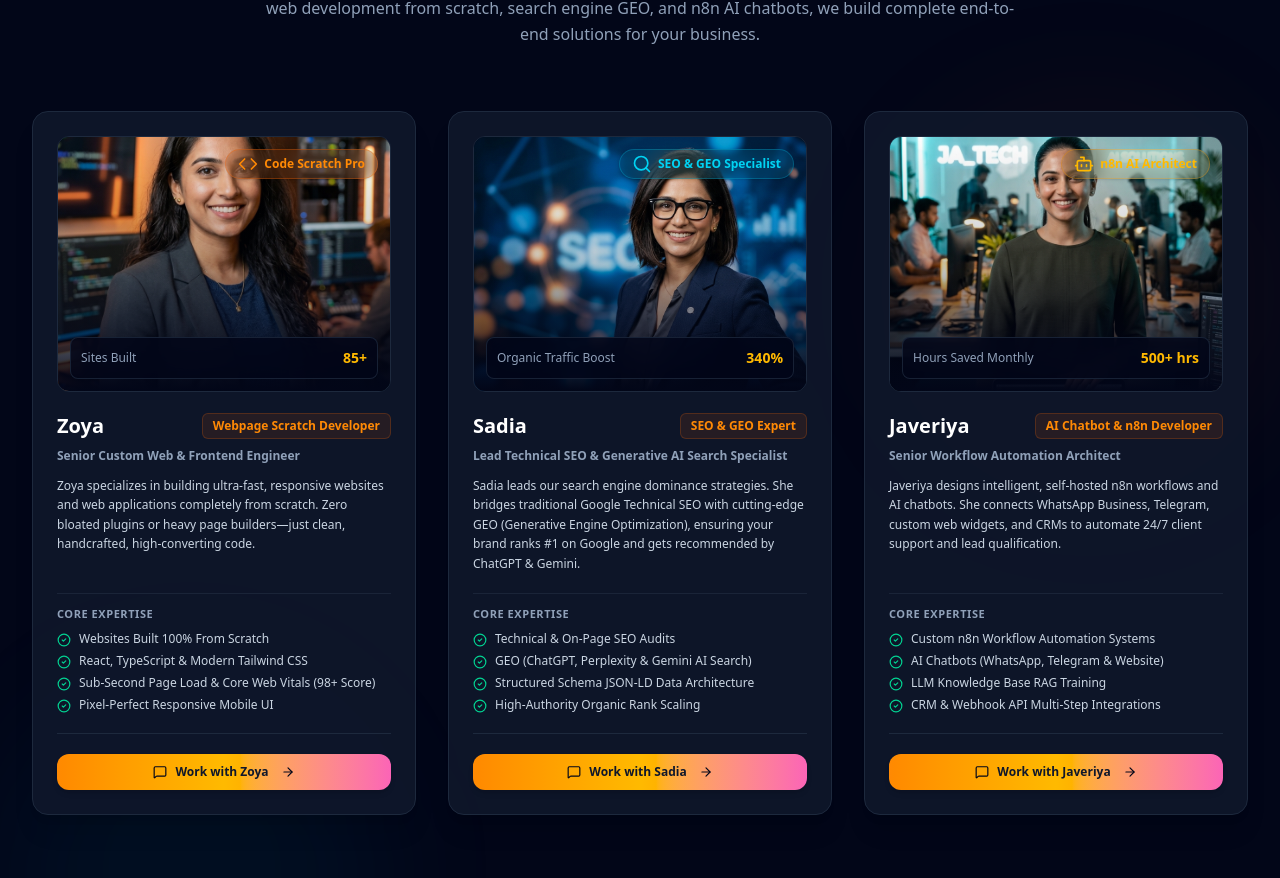
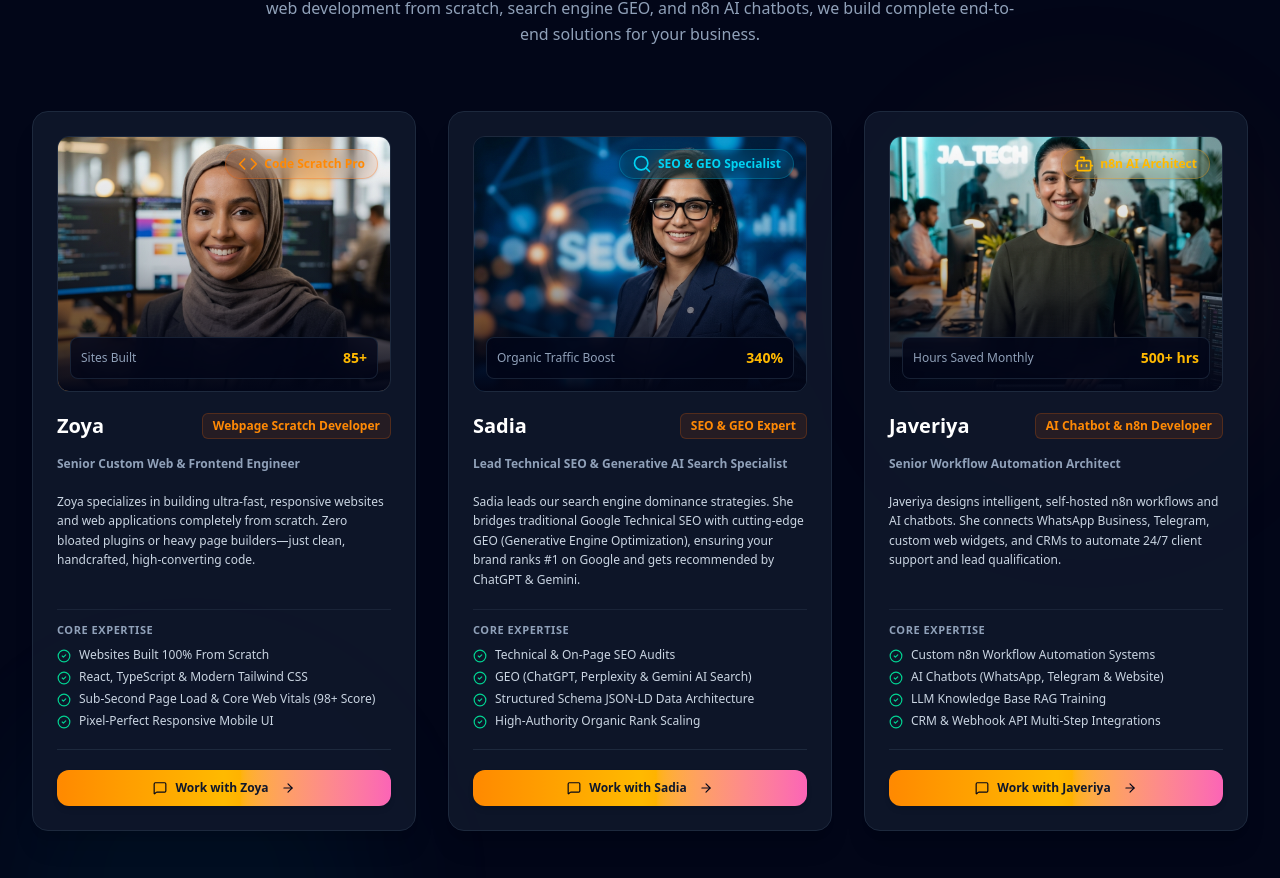
Before and after one commit to zakiagtabassumg-sketch/znexustech, a React (Vite) app: page / in a window 1280 px wide. Shown: the part 5234-6112 px from the top of the page. Built offline with nearby package versions, Linux system fonts and the light colour scheme.

Commit message:
feat: update Zoya's profile image and adjust layout
Update the team member image asset for Zoya and improve the CSS layout flex properties in the TeamSection component.

```diff
--- a/src/components/TeamSection.tsx
+++ b/src/components/TeamSection.tsx
@@ -113,7 +113,7 @@ export const TeamSection: React.FC<TeamSectionProps> = ({ onSelectMemberService
               key={member.id}
               className="bg-slate-900/90 border border-slate-800 rounded-2xl p-6 flex flex-col justify-between hover:border-slate-700 transition-all duration-300 shadow-xl group hover:shadow-2xl hover:shadow-orange-950/20 h-full"
             >
-              <div className="flex-1 flex flex-col space-y-5">
+              <div className="flex-1 flex flex-col justify-between space-y-5">
 
                 {/* Image & Badge Header */}
                 <div className="relative">
@@ -124,7 +124,7 @@ export const TeamSection: React.FC<TeamSectionProps> = ({ onSelectMemberService
                       referrerPolicy="no-referrer"
                       onError={(e) => {
                         e.currentTarget.onerror = null;
-                        if (member.id === 'zoya') e.currentTarget.src = '/zoya_dev_photo_1785864314786.jpg';
+                        if (member.id === 'zoya') e.currentTarget.src = '/zoya_dev_photo_1785969379138.jpg';
                         else if (member.id === 'sadia') e.currentTarget.src = '/sadia_seo_photo_1785864327769.jpg';
                         else if (member.id === 'javeriya') e.currentTarget.src = '/javeriya_bot_photo_1785864340391.jpg';
                         else e.currentTarget.src = '/zakia_tabassum_profile_1785831452707.jpg';
@@ -151,7 +151,7 @@ export const TeamSection: React.FC<TeamSectionProps> = ({ onSelectMemberService
 
                 {/* Member Info */}
                 <div className="space-y-2 flex-1 flex flex-col justify-start">
-                  <div className="flex items-center justify-between gap-2">
+                  <div className="flex items-center justify-between gap-2 min-h-[1.75rem]">
                     <h3 className="text-xl font-black text-white group-hover:text-amber-300 transition-colors">
                       {member.name}
                     </h3>
@@ -159,20 +159,20 @@ export const TeamSection: React.FC<TeamSectionProps> = ({ onSelectMemberService
                       {member.role}
                     </span>
                   </div>
-                  <p className="text-xs font-semibold text-slate-400">{member.title}</p>
+                  <p className="text-xs font-semibold text-slate-400 min-h-[2rem] flex items-center">{member.title}</p>
                   <p className="text-xs text-slate-300 leading-relaxed pt-1">
                     {member.bio}
                   </p>
                 </div>
 
                 {/* Key Skills Bullet List */}
-                <div className="pt-3 space-y-2 border-t border-slate-800/80">
+                <div className="pt-3 space-y-2 border-t border-slate-800/80 mt-auto">
                   <div className="text-[11px] font-bold uppercase tracking-wider text-slate-400">Core Expertise</div>
                   <ul className="space-y-1.5 text-xs text-slate-300">
                     {member.specialties.map((spec, i) => (
                       <li key={i} className="flex items-start space-x-2">
                         <CheckCircle2 className="w-3.5 h-3.5 text-emerald-400 shrink-0 mt-0.5" />
-                        <span>{spec}</span>
+                        <span className="leading-tight">{spec}</span>
                       </li>
                     ))}
                   </ul>
--- a/src/data/imageAssets.ts
+++ b/src/data/imageAssets.ts
@@ -1,6 +1,6 @@
 import znexustechLogo from '../assets/images/znexustech_logo_1785831438668.jpg';
 import zakiaProfile from '../assets/images/zakia_tabassum_profile_1785831452707.jpg';
-import zoyaProfile from '../assets/images/zoya_dev_photo_1785864314786.jpg';
+import zoyaProfile from '../assets/images/zoya_dev_photo_1785969379138.jpg';
 import sadiaProfile from '../assets/images/sadia_seo_photo_1785864327769.jpg';
 import javeriyaProfile from '../assets/images/javeriya_bot_photo_1785864340391.jpg';
 
```
Also changed, not shown: src/assets/images/zoya_dev_photo_1785969379138.jpg (added), 1 other file (tests, documents, lock files or other folders).
